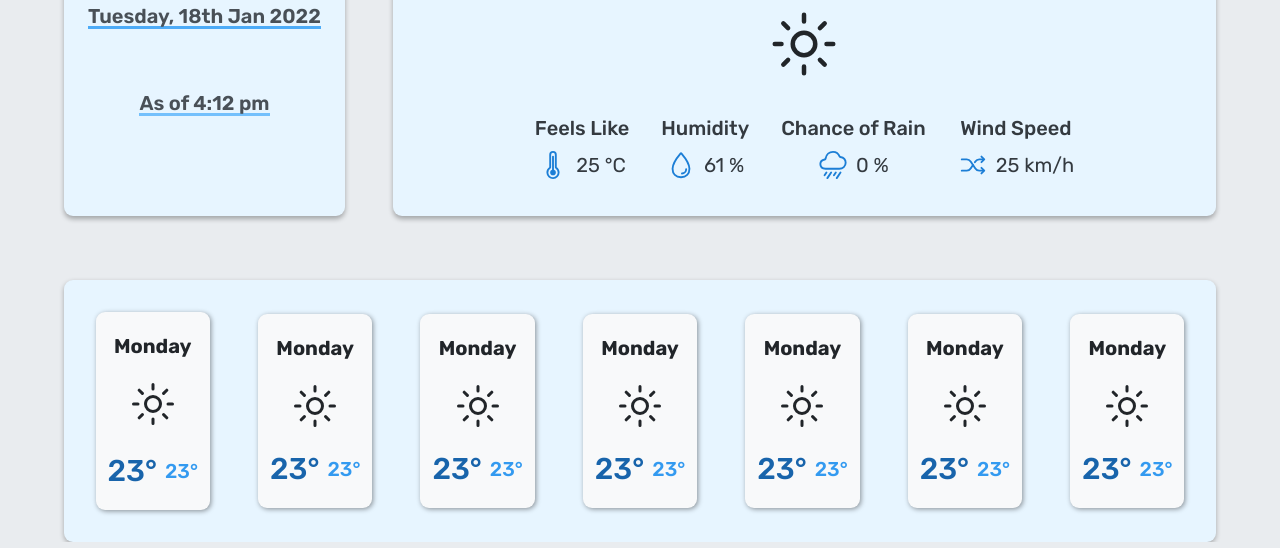
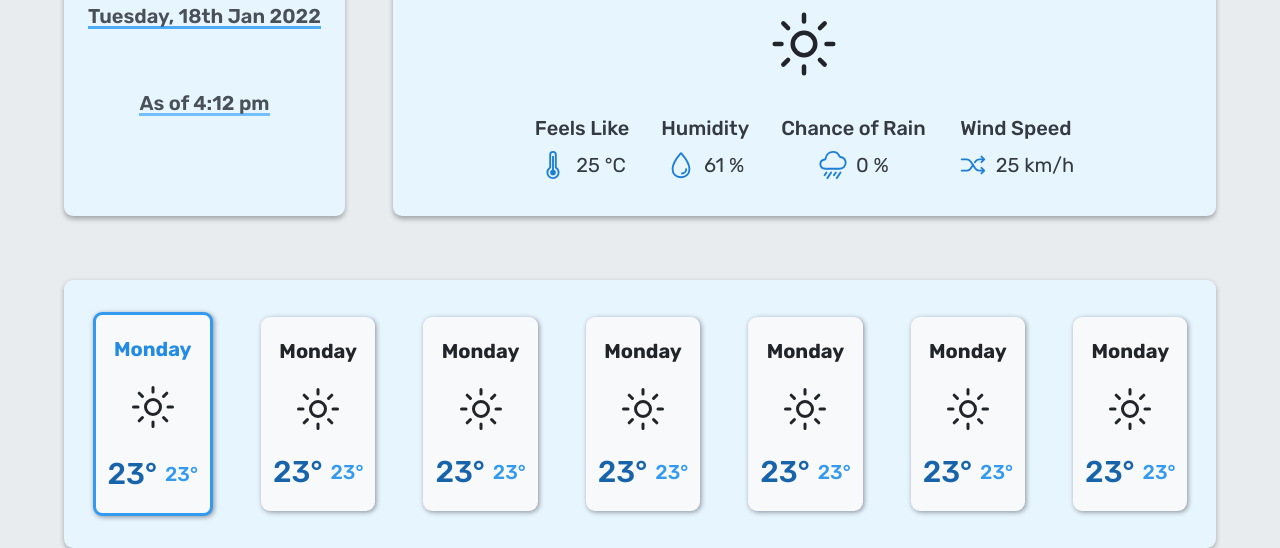
Before and after one commit to BvChung/Forecast-On-The-Go, a plain HTML site: page index.html in a window 1280 px wide. Shown: the part 362-910 px from the top of the page. Drawn offline with nearby package versions, Linux system fonts and the light colour scheme; no server answers.

Commit message:
Refactoring css

```diff
--- a/css/queries.css
+++ b/css/queries.css
@@ -1,7 +1,3 @@
-/* rem and em do not depend on htmml font-size in media queries
-1 rem = 1em = 16px
-Convert to em: (px /16px) */
-
 @media (max-width: 86em) {
 	.container {
 		max-width: 130rem;
--- a/css/style.css
+++ b/css/style.css
@@ -298,6 +298,14 @@ body {
 	transition: all 0.5s;
 }
 
+.day--container:first-child {
+	border: 3px solid #339af0;
+}
+
+.day--container:first-child .week-title {
+	color: #228be6;
+}
+
 .day--container:hover {
 	transform: translateY(-1.2rem);
 	box-shadow: 0 3.2rem 6.4rem rgba(0, 0, 0, 0.06);
@@ -382,68 +390,3 @@ body {
 .hidden {
 	visibility: hidden;
 }
-/* - Font sizes (px)
-10 / 12 / 14 / 16 / 18 / 20 / 24 / 30 / 36 / 44 / 52 / 62 / 74 / 86 / 98
-
-- Font weights
-Default: 400
-Medium: 500
-Semi-bold: 600
-Bold: 700
-
-- Line heights
-Default: 1
-Small: 1.05
-Medium: 1.2
-Paragraph default: 1.6
-
-- Letter spacing
--0.5px
-0.75px
-- Accents:
-- Greys
-
-#888
-#767676 (lightest grey allowed on #fff)
-#6f6f6f (lightest grey allowed on #fdf2e9)
-#555
-#333
-
---- 05 SHADOWS
-
-0 2.4rem 4.8rem rgba(0, 0, 0, 0.075);
-
---- 06 BORDER-RADIUS
-
-Default: 9px
-Medium: 11px
-
---- 07 WHITESPACE
-
-- Spacing system (px)
-2 / 4 / 8 / 12 / 16 / 24 / 32 / 48 / 64 / 80 / 96 / 128
-*/
-
-/* For media query
-.app {
-	max-width: 120rem;
-	height: 100vh;
-	margin: 0 auto;
-	padding: 2.4rem auto;
-	display: flex;
-	flex-direction: column;
-	gap: 2.4rem;
-}
-
-.weather-forecast--container {
-	display: grid;
-
-	grid-template-columns: 1fr;
-	align-items: center;
-	justify-content: center;
-	font-size: 2.4rem;
-	padding: 2.4rem;
-
-	gap: 2.4rem;
-}
-*/
--- a/index.html
+++ b/index.html
@@ -25,7 +25,7 @@
 			</div>
 
 			<div class="header-input">
-				<div class="error ">
+				<div class="error hidden">
 					<div class="error-icon">
 						<ion-icon name="warning-outline"></ion-icon>
 					</div>
```
